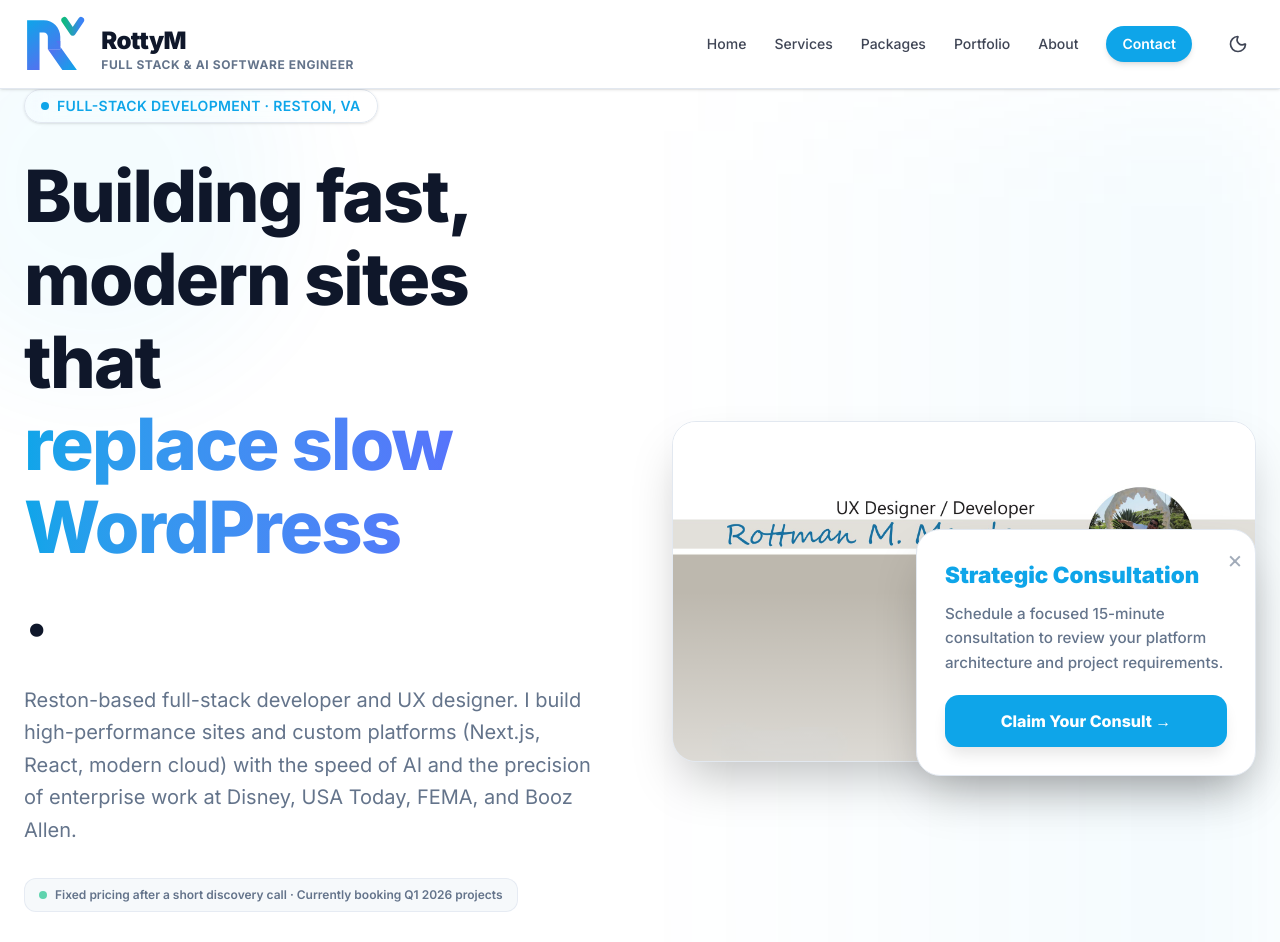
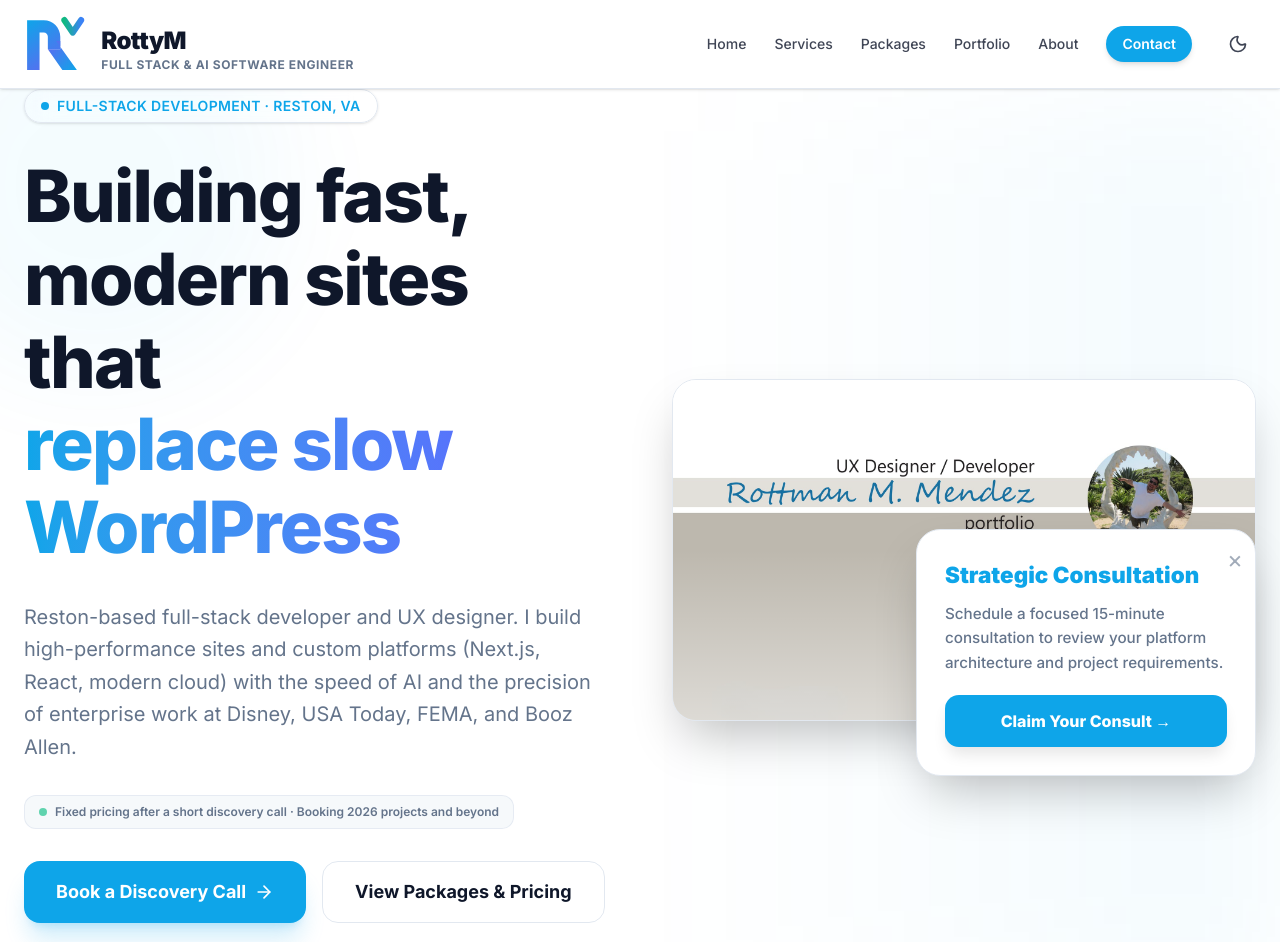
Before and after one commit to RottyM/rottym.com, a Next.js app: page / in a window 1280 px wide. Shown: the top 942 px of the page. Built offline with nearby package versions, Linux system fonts and the light colour scheme.

Commit message:
fix(hero): remove lone trailing dot on headline and update booking phrase to 2026 projects and beyond

```diff
--- a/src/app/page.tsx
+++ b/src/app/page.tsx
@@ -50,7 +50,7 @@ export default function Home() {
             </div>
 
             <h1 className="text-5xl md:text-6xl lg:text-7xl font-extrabold text-foreground leading-[1.15] tracking-tight">
-              Building fast, modern sites that <span className="text-transparent bg-clip-text bg-gradient-to-r from-accent to-indigo-500 inline-block pr-1">replace slow WordPress</span>.
+              Building fast, modern sites that <span className="text-transparent bg-clip-text bg-gradient-to-r from-accent to-indigo-500 inline-block pr-1">replace slow WordPress</span>
             </h1>
 
             <p className="text-xl text-muted-foreground leading-relaxed max-w-xl">
@@ -59,7 +59,7 @@ export default function Home() {
 
             <div className="inline-flex items-center gap-2 px-3.5 py-2 bg-muted/60 border border-border/80 rounded-xl text-xs font-semibold text-muted-foreground">
               <span className="w-2 h-2 rounded-full bg-emerald-500 animate-pulse"></span>
-              Fixed pricing after a short discovery call · Currently booking Q1 2026 projects
+              Fixed pricing after a short discovery call · Booking 2026 projects and beyond
             </div>
 
             <div className="flex flex-wrap gap-4">
@@ -439,7 +439,7 @@ export default function Home() {
         <div className="max-w-4xl mx-auto text-center space-y-8 relative z-10">
           <h2 className="text-4xl md:text-5xl font-black tracking-tight">Have a project in mind? Let&apos;s build it.</h2>
           <p className="text-xl font-medium opacity-90 max-w-2xl mx-auto">
-            Currently booking Q1 2026 projects. Let&apos;s discuss your organization&apos;s goals and how to build a reliable, high-performance platform.
+            Booking 2026 projects and beyond. Let&apos;s discuss your organization&apos;s goals and how to build a reliable, high-performance platform.
           </p>
           <div className="flex flex-wrap justify-center gap-4">
             <Link href="/contact" className="inline-flex items-center gap-2 bg-accent-foreground text-accent px-10 py-5 rounded-2xl font-black text-xl hover:scale-105 transition-transform shadow-2xl">
```
